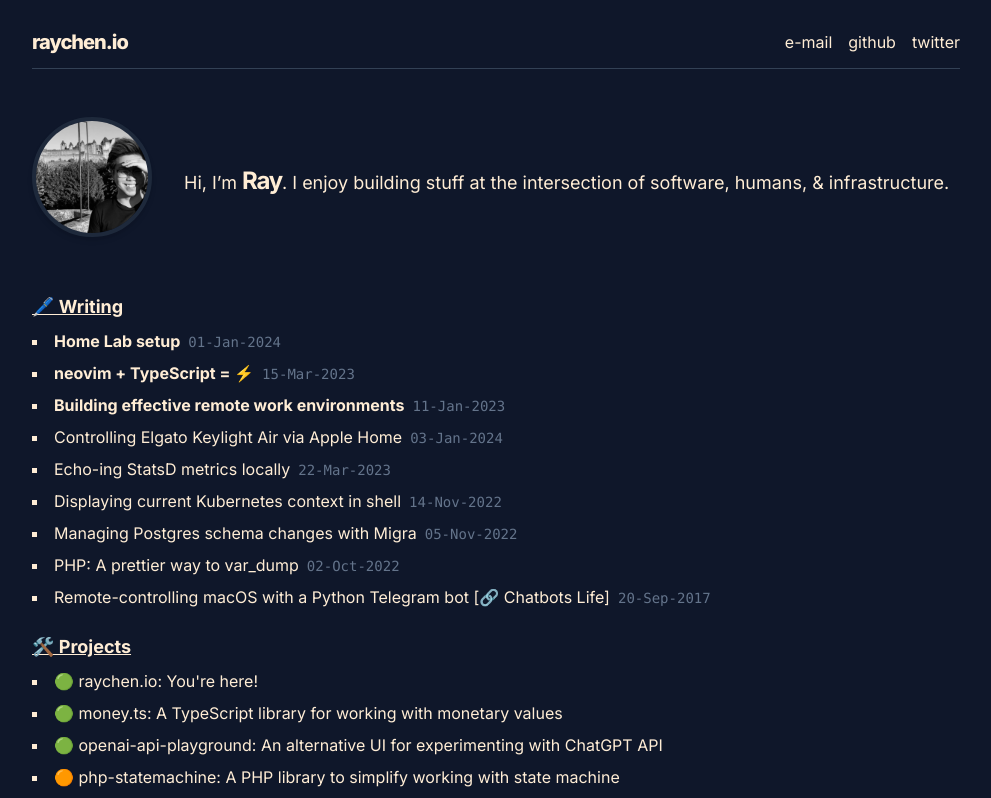
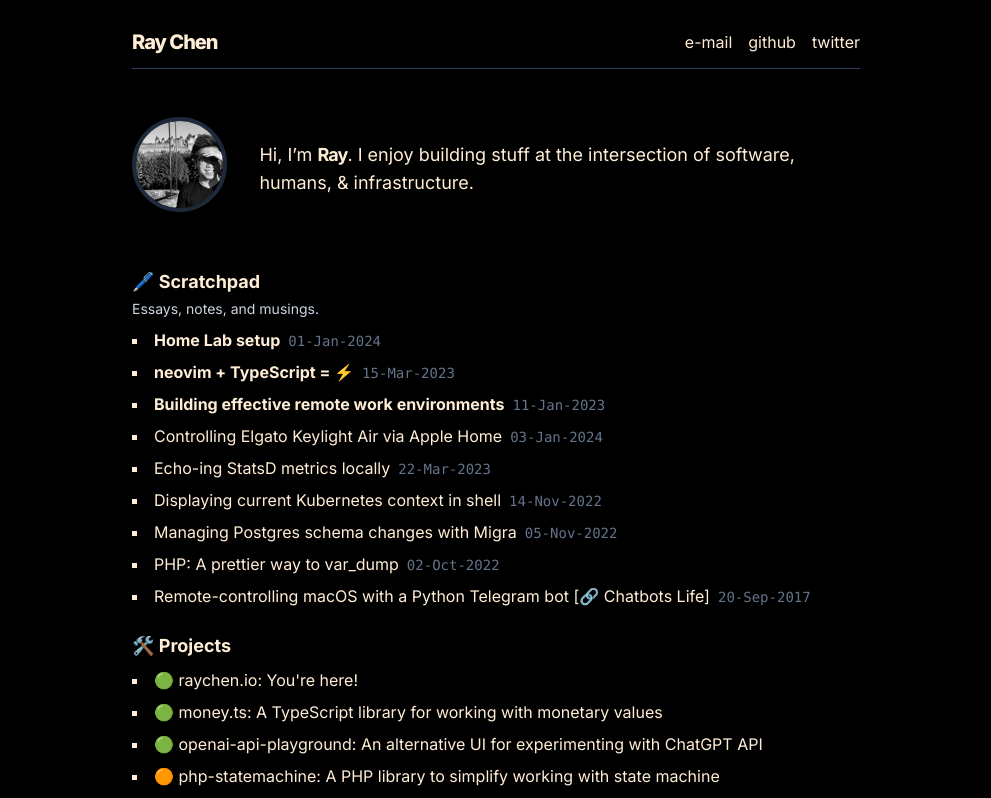
Before and after one commit to half0wl/raychen.io, a Next.js app: page / in a window 1280 px wide. Shown: the top 798 px of the page, without its empty margins (144-1135 px from the left). Built offline with nearby package versions, Linux system fonts and the light colour scheme.

Commit message:
Minor style tweaks (#26)

```diff
--- a/src/pages/_app.tsx
+++ b/src/pages/_app.tsx
@@ -10,7 +10,7 @@ export default function App({ Component, pageProps }: AppProps) {
         <aside className="flex items-center justify-between border-b border-slate-700 py-3">
           <span>
             <Link className="text-xl font-extrabold tracking-tighter" href="/">
-              raychen.io
+              Ray Chen
             </Link>
           </span>
           <ul className="flex flex-row items-center space-x-4">
--- a/src/pages/_document.tsx
+++ b/src/pages/_document.tsx
@@ -10,7 +10,7 @@ export default function Document() {
         rel="stylesheet"
       />
       <Head />
-      <body className="mx-auto max-w-[960px] overflow-y-scroll whitespace-normal bg-slate-900 p-4 text-orange-100">
+      <body className="mx-auto max-w-[760px] overflow-y-scroll whitespace-normal bg-black p-4 text-orange-100">
         <Main />
         <NextScript />
       </body>
--- a/src/pages/index.tsx
+++ b/src/pages/index.tsx
@@ -38,16 +38,18 @@ const Home: React.FC<ComponentProps> = ({ articles, projects }) => {
               />
             </figure>
             <p className="text-lg">
-              Hi, I’m{' '}
-              <span className="text-2xl font-bold tracking-tighter">Ray</span>.
-              I enjoy building stuff at the intersection of software, humans,
-              & infrastructure.
+              Hi, I’m <span className="font-bold tracking-tighter">Ray</span>. I
+              enjoy building stuff at the intersection of software, humans, &
+              infrastructure.
             </p>
           </div>
         </article>
         <div className="mt-8 space-y-6">
           <div className="space-y-2">
-            <p className="text-lg font-bold underline">🖊️ Writing</p>
+            <p className="text-lg font-bold">🖊️ Scratchpad</p>
+            <span className="text-sm text-slate-300">
+              Essays, notes, and musings.
+            </span>
             <ul className="space-y-2">
               {articles.map((a) => (
                 <ArticleItem key={a.slug} article={a} />
@@ -55,7 +57,7 @@ const Home: React.FC<ComponentProps> = ({ articles, projects }) => {
             </ul>
           </div>
           <div className="space-y-2">
-            <p className="text-lg font-bold underline">🛠️ Projects</p>
+            <p className="text-lg font-bold">🛠️ Projects</p>
             <ul className="space-y-2">
               {projects.map((p) => (
                 <ProjectItem key={p.link} project={p} />
```
